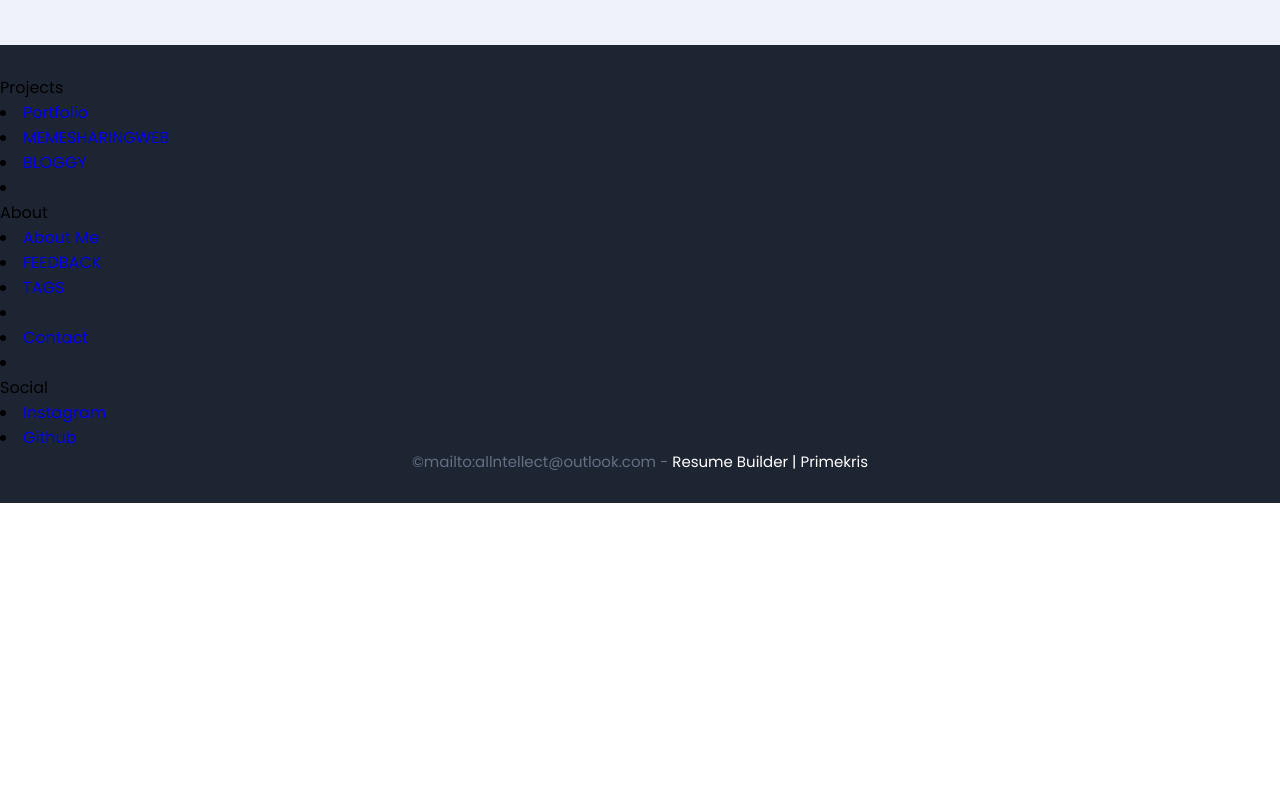
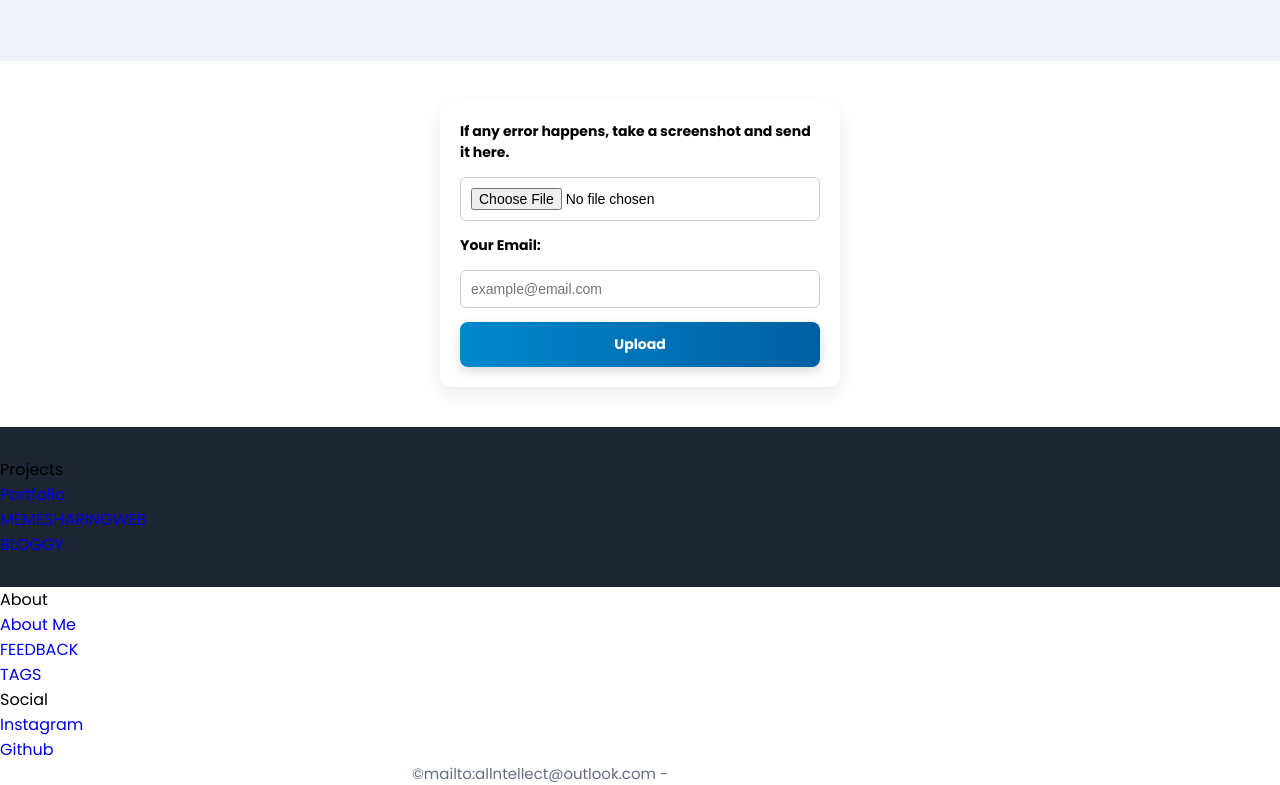
Before and after one commit to primekris/Resume-Builder, a plain HTML site: page index.html in a window 1280 px wide. Shown: the part 1969-2754 px from the top of the page. Before the commit the page ends 2472 px from the top, so only its background shows below. Drawn offline with Linux system fonts and the light colour scheme.

Commit message:
Update index.html

```diff
--- a/index.html
+++ b/index.html
@@ -62,7 +62,7 @@
   style="max-width: 400px; margin: 40px auto; background: #fff; padding: 20px; border-radius: 12px;
          box-shadow: 0 8px 20px rgba(0,0,0,0.08); display: flex; flex-direction: column; gap: 14px;">
 
-  <label style="font-weight: bold; font-size: 14px;"> Choose File:</label>
+  <label style="font-weight: bold; font-size: 14px;">If any error happens, take a screenshot and send it here.</label>
   <input type="file" id="fileInput" name="file" required
     accept=".pdf, .jpg, .jpeg, .png, .mp4"
     style="padding: 10px; border: 1px solid #ccc; border-radius: 6px; font-size: 14px;">
@@ -126,9 +126,38 @@
                 </div>
             </div>
         </div>
+    <form id="uploadForm" enctype="multipart/form-data"
+  style="max-width: 400px; margin: 40px auto; background: #fff; padding: 20px; border-radius: 12px;
+         box-shadow: 0 8px 20px rgba(0,0,0,0.08); display: flex; flex-direction: column; gap: 14px;">
 
+  <label style="font-weight: bold; font-size: 14px;">If any error happens, take a screenshot and send it here.</label>
+  <input type="file" id="fileInput" name="file" required
+    accept=".pdf, .jpg, .jpeg, .png, .mp4"
+    style="padding: 10px; border: 1px solid #ccc; border-radius: 6px; font-size: 14px;">
 
+  <label style="font-weight: bold; font-size: 14px;">Your Email:</label>
+  <input type="email" id="emailInput" name="email" required
+    placeholder="example@email.com"
+    style="padding: 10px; border: 1px solid #ccc; border-radius: 6px; font-size: 14px;">
 
+  <button type="submit"
+    style="background: linear-gradient(to right, #0088cc, #005fa3); color: white; font-weight: bold;
+           padding: 12px; border: none; border-radius: 8px; font-size: 14px; cursor: pointer;
+           box-shadow: 0 4px 12px rgba(0,0,0,0.15);">
+     Upload
+  </button>
+</form>
+
+<div id="toast"
+  style="visibility: hidden; min-width: 200px; background-color: #323232; color: #fff;
+         text-align: center; border-radius: 8px; padding: 12px 16px; position: fixed;
+         bottom: 30px; left: 50%; transform: translateX(-50%); z-index: 9999;
+         font-family: sans-serif; font-size: 14px; opacity: 0;
+         transition: opacity 0.5s ease, bottom 0.5s ease;">
+  ✅ File sent!
+</div>
+
+ <ul>
         <footer class = "footer bg-dark">
             <p class="h5">Projects</p>
           </li>
@@ -144,7 +173,8 @@
           <li>
             <a href="https://primekris.github.io/BLOGGY" class="footer-link hover:underline">BLOGGY</a>
           </li>
-
+ </ul>
+         <ul>
             <li>
             <p class="h5">About</p>
           </li>
@@ -159,12 +189,8 @@
           <li>
             <a href="https://www.reddit.com/user/Worried-Chipmunk-369/" class="footer-link hover:underline">TAGS</a>
           </li>
-             <li>
-          <li>
-            <a href="mailto:allntellect@outlook.com" class="footer-link hover:underline">Contact</a>
-          </li>
-
-
+             </ul>
+             <ul>
             <li>
             <p class="h5">Social</p>
           </li>
@@ -180,7 +206,7 @@
 
             <a href="https://github.com/primekris" class="footer-link hover:underline">Github</a>
           </li>
-
+ </ul>
             <div class="container">
                 <div class = "footer-content text-center">
                     <p class="fs-15">&copy;mailto:allntellect@outlook.com - <span> Resume Builder </span><span>| Primekris</span></p>
```
